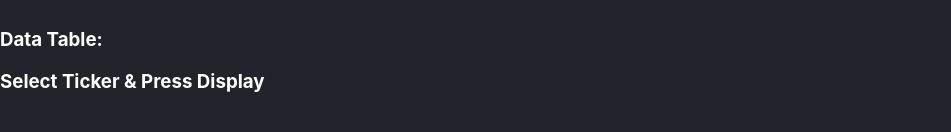
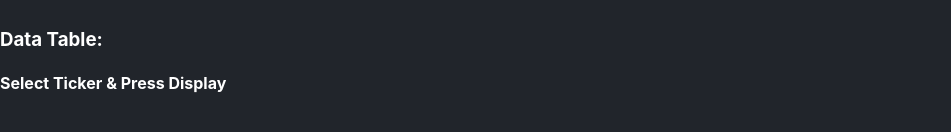
Before and after one commit to AnuragChaudhari7/optionsPricing, a React (Create React App) app in the folder frontend/: page /valuations in a window 1280 px wide. Shown: the part 204-336 px from the top of the page, without its empty margins (0-951 px from the left). Built offline with nearby package versions, Linux system fonts and the light colour scheme.

Commit message:
valuations function restructure

```diff
--- a/frontend/src/Valuations.jsx
+++ b/frontend/src/Valuations.jsx
@@ -7,6 +7,8 @@ function Valuations(){
     const [ticker, setTicker] = useState('aapl')
 
     const renderTable = (table) => {
+        if (!table) return null;
+
         let rows = []
         let columns = []
         const keys = Object.keys(table);
@@ -39,17 +41,15 @@ function Valuations(){
         </table>);
     }
 
-    const handleDisplay = async () => {
+    const getTable = async () => {
         try {
             const response = await axios.post(`${process.env.REACT_APP_API_BASE_URL}/api/realtime/valuations`, {ticker:ticker});
-
             setValuationTable(response.data)
-            renderTable(valuationTable)
-
         } catch (error) {
             console.error('Error fetching result:', error);
         }
     };
+
 
 
     return (
@@ -74,12 +74,14 @@ function Valuations(){
                 </div>
 
                 <div className='Valuations-button' >
-                    <button  onClick={handleDisplay}>Display Valuations</button>
+                    <button  onClick={getTable}>Display Valuations</button>
                 </div>
             </div>
 
             <h3>Data Table:</h3>
-            {valuationTable ? renderTable(valuationTable) : <h3>Select Ticker & Press Display</h3>}
+            {/*valuationTable ? renderTable(valuationTable) : <h3>Select Ticker & Press Display</h3>*/}
+            {renderTable(valuationTable) || <h4>Select Ticker & Press Display</h4>}
+
         </div>
     )
 
```
